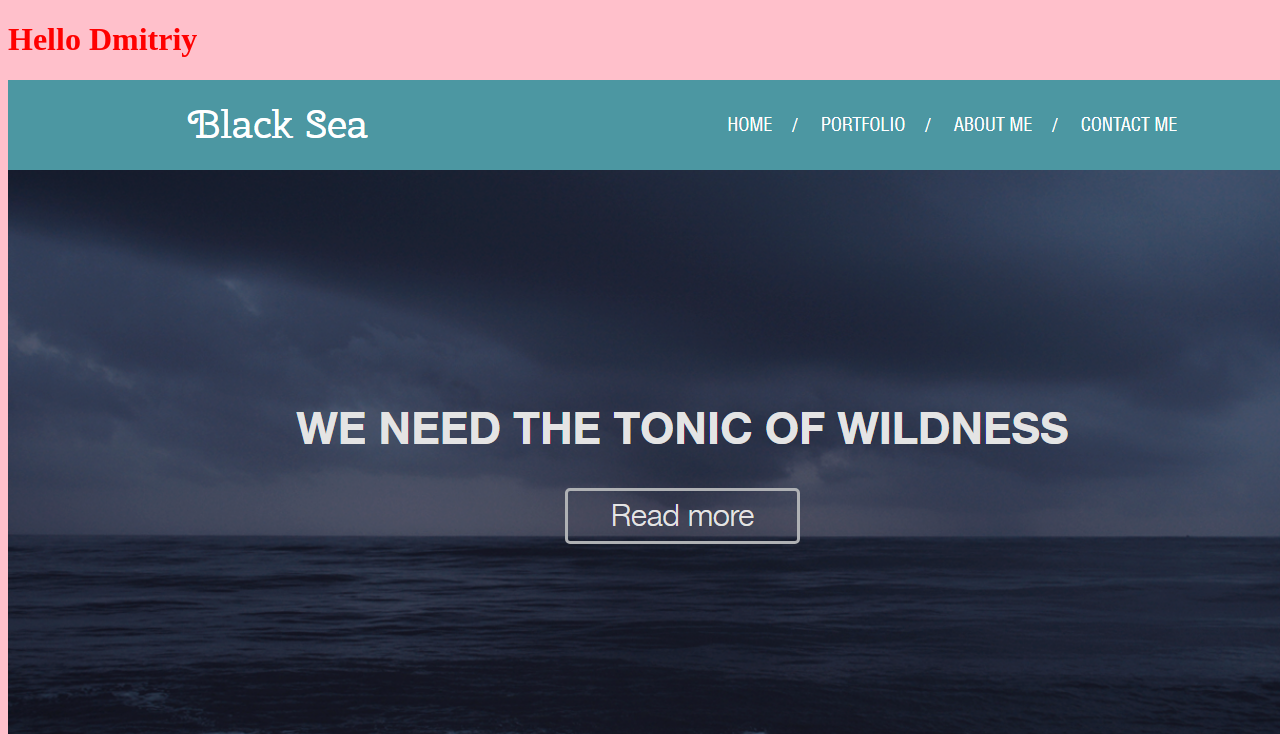
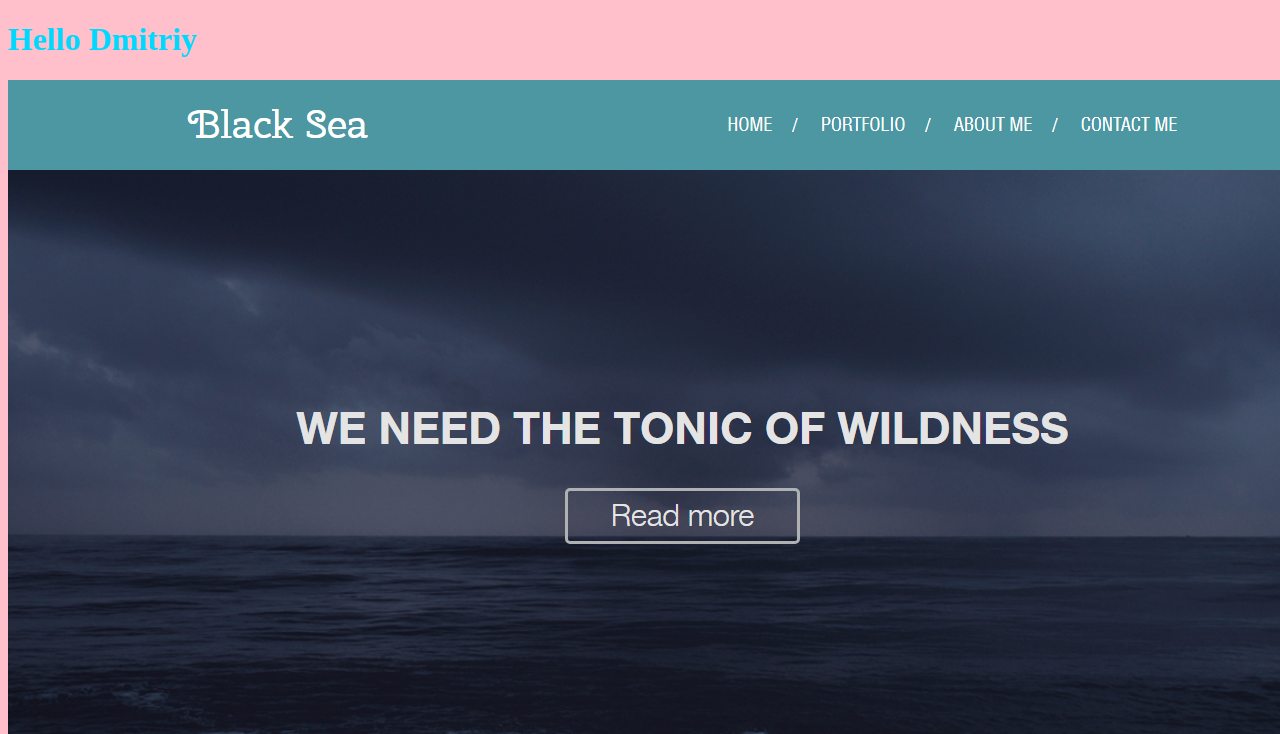
Before and after one commit to dmitriylu/gittest, a plain HTML site: page index.html in a window 1280 px wide. Shown: the top 734 px of the page. Drawn offline with Linux system fonts and the light colour scheme.

Commit message:
Изменил цвет на голубой

```diff
--- a/css/style.css
+++ b/css/style.css
@@ -1,6 +1,6 @@
  body {
     background: pink;
-    color : red;
+    color : rgb(0, 217, 255);
 }
 p {
     color : #d1501c;
```
